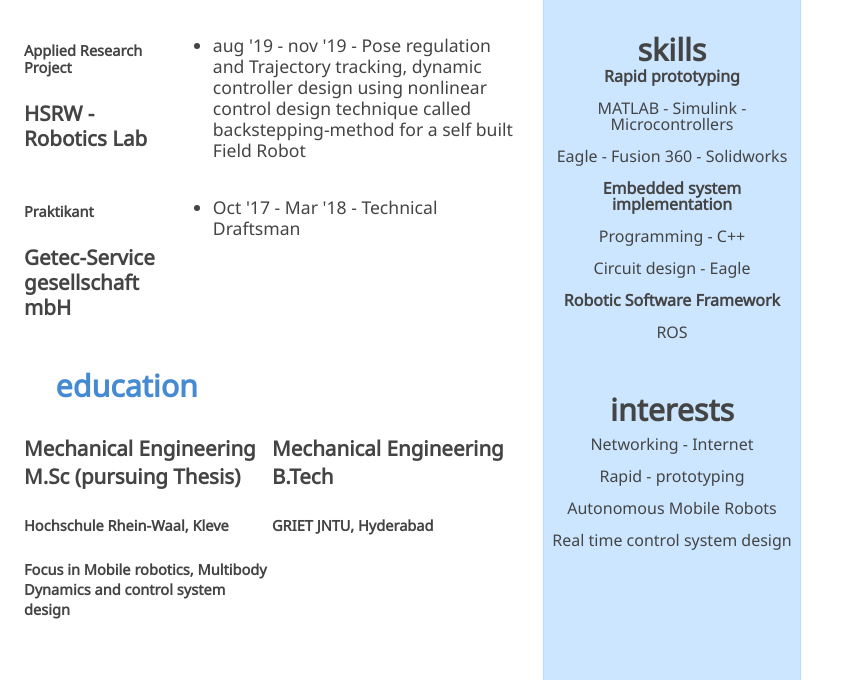
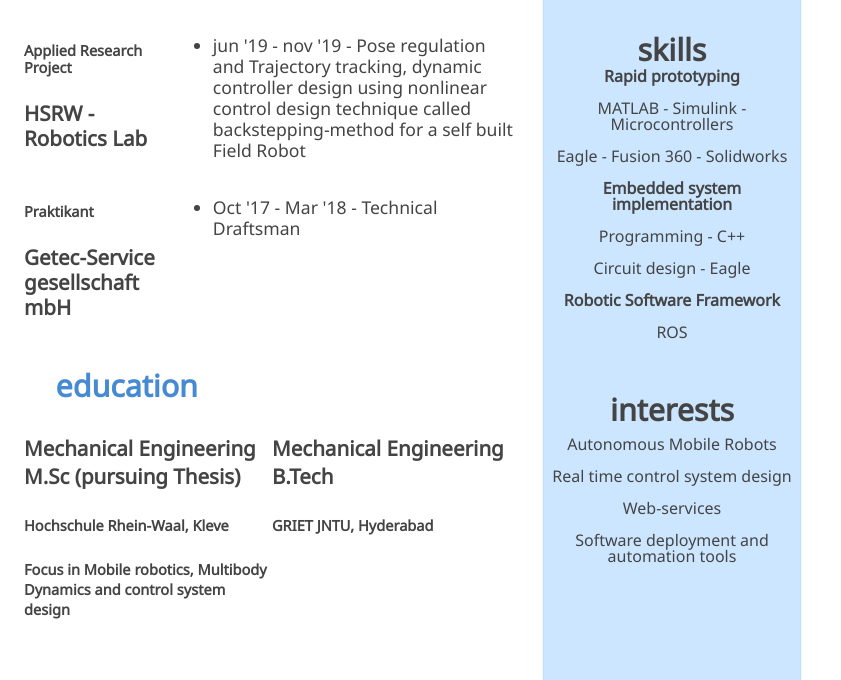
Before and after one commit to Robotgir/Robotgir.github.io, a plain HTML site: page index.html in a window 1280 px wide. Shown: the part 493-1173 px from the top of the page, without its empty margins (0-841 px from the left). Drawn offline with Linux system fonts and the light colour scheme.

Commit message:
Update index.html

```diff
--- a/index.html
+++ b/index.html
@@ -177,7 +177,7 @@
                 </div>
                 <div>
                     <ul>
-                        <li>aug '19 - nov '19 - Pose regulation and Trajectory tracking, dynamic controller design using nonlinear control design technique called backstepping-method for a self built Field Robot</li>
+                        <li>jun '19 - nov '19 - Pose regulation and Trajectory tracking, dynamic controller design using nonlinear control design technique called backstepping-method for a self built Field Robot</li>
 						<!--<li>nov '19 - now - optimizing MATLAB code and its implementation on real prototype </li>-->
                     </ul>
                 </div>
@@ -262,13 +262,13 @@
             <br>
             <div class="tools">
                 <h2 class="headsb">interests</h2>
-                <p style="line-height: 1em;">Networking - Internet</p>
-
-                <p style="line-height: 1em;">Rapid - prototyping </p>
-
                 <p style="line-height: 1em;">Autonomous Mobile Robots</p>
 
-				<p style="line-height: 1em;">Real time control system design </p>
+                <p style="line-height: 1em;">Real time control system design </p>
+
+                <p style="line-height: 1em;">Web-services</p>
+
+				<p style="line-height: 1em;">Software deployment and automation tools  </p>
 
             <br><br>
             <br><br>
```
